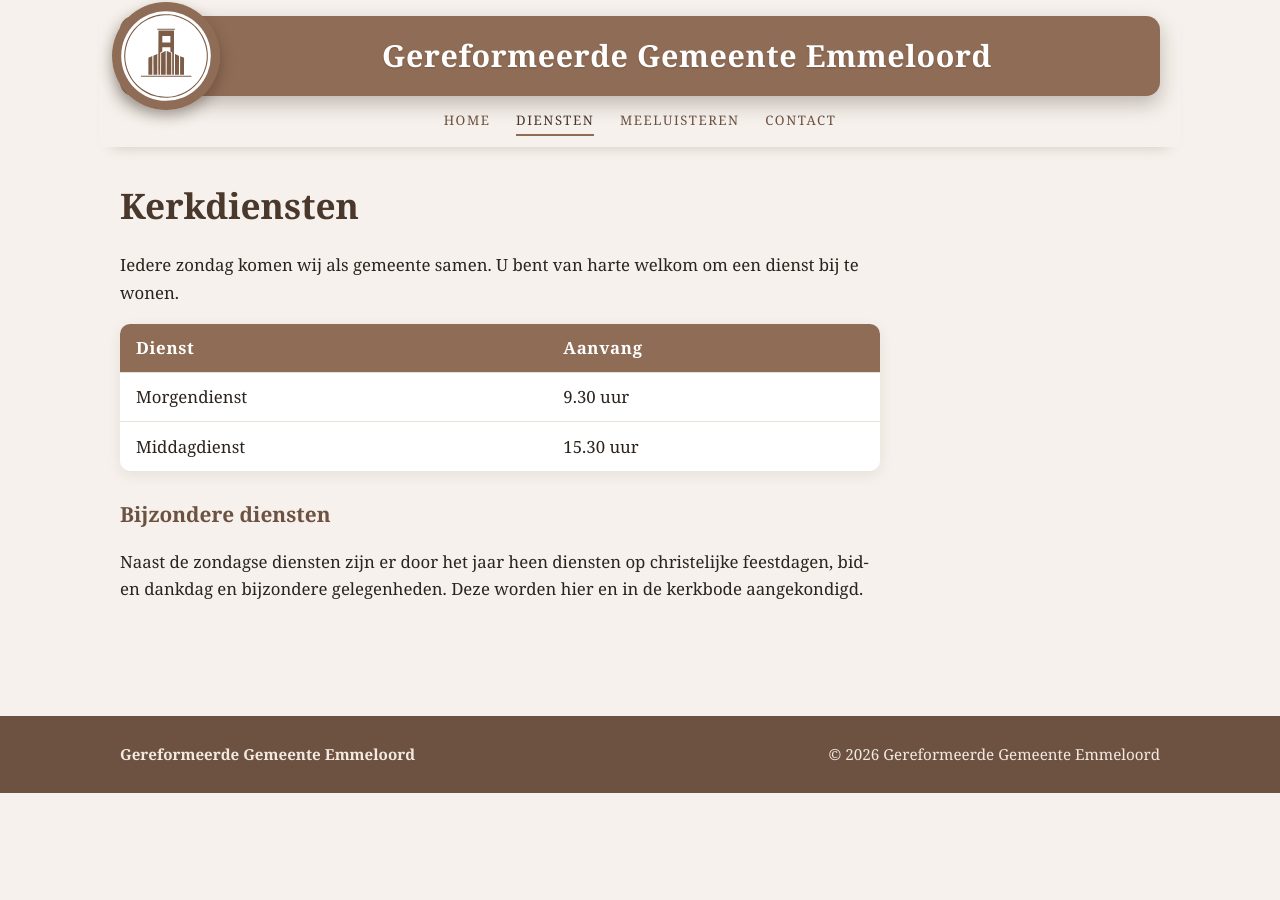
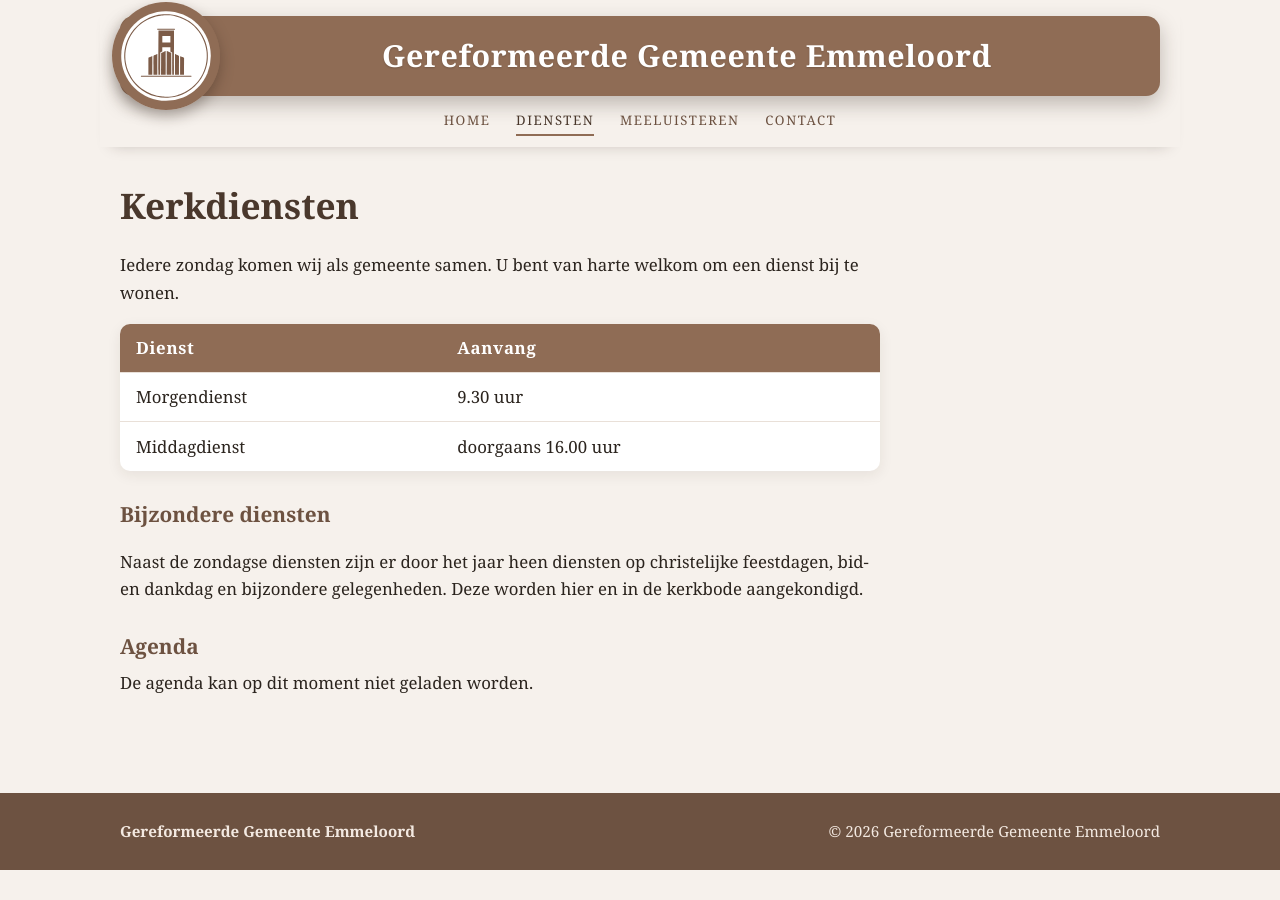
Before and after one commit to Kathedra/gergememmeloord, a Jekyll site: the page built from diensten.md, in a window 1280 px wide. Built offline with Jekyll 4.4.1, drawn with Linux system fonts in a browser that asks for light colours.

Commit message:
update _config.yml and diensten.md

```diff
--- a/_config.yml
+++ b/_config.yml
@@ -28,7 +28,7 @@ collections:
 # agenda op de dienstenpagina. Leeg laten = agenda-sectie verborgen.
 # Let op: de feed moet CORS toestaan (Access-Control-Allow-Origin: *),
 # omdat de browser van de bezoeker hem rechtstreeks ophaalt.
-ical_feed: ""
+ical_feed: "https://bin.zandijk.xyz/ics/8304CV-11.ics"
 
 exclude:
   - README.md
--- a/diensten.md
+++ b/diensten.md
@@ -11,12 +11,10 @@ description: Aanvangstijden van de kerkdiensten van de Gereformeerde Gemeente Em
 
 Iedere zondag komen wij als gemeente samen. U bent van harte welkom om een dienst bij te wonen.
 
-<!-- TODO: controleer de aanvangstijden voordat de site live gaat -->
-
 | Dienst        | Aanvang     |
 |---------------|-------------|
 | Morgendienst  | 9.30 uur    |
-| Middagdienst  | 15.30 uur   |
+| Middagdienst  | doorgaans 16.00 uur   |
 
 ## Bijzondere diensten
 
```
